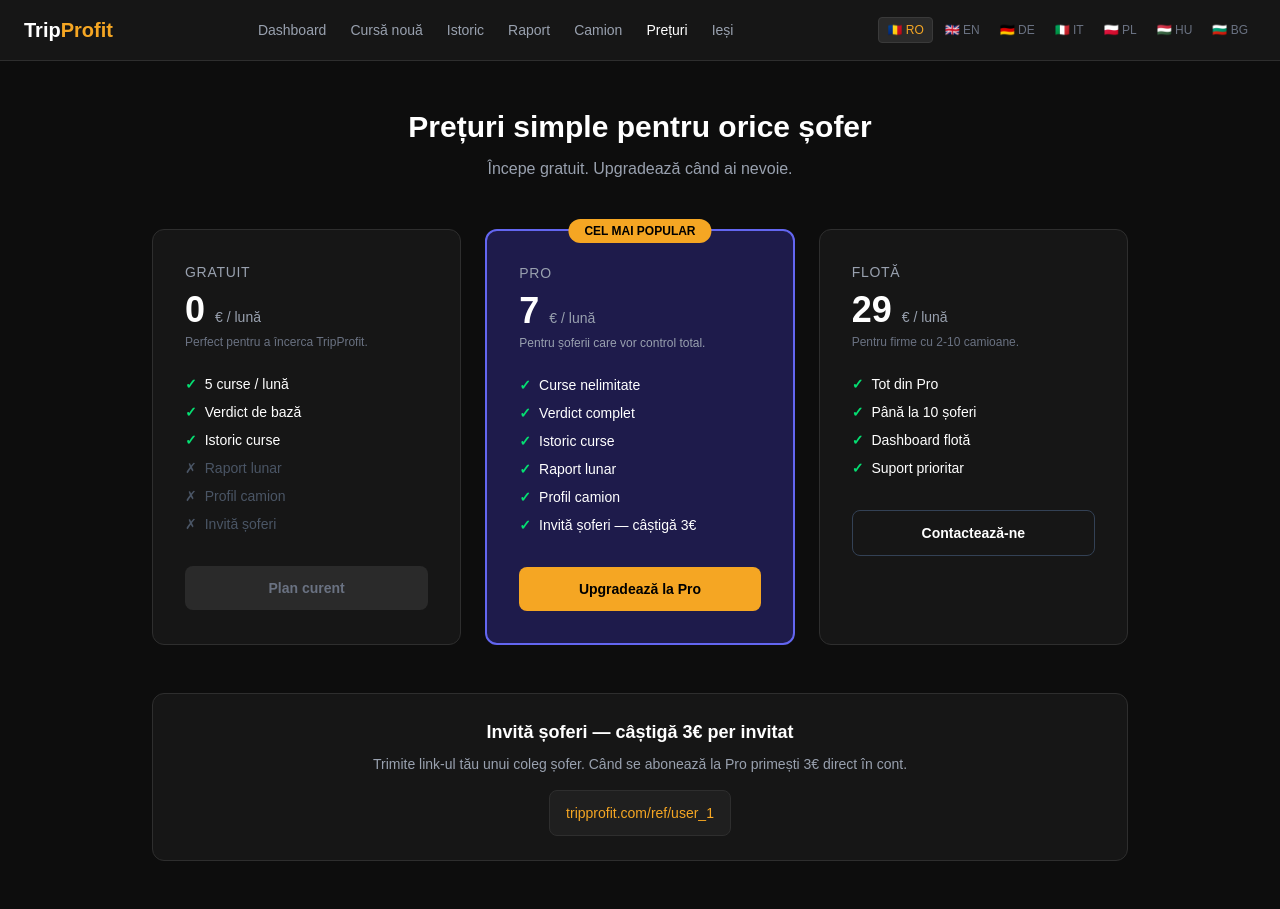
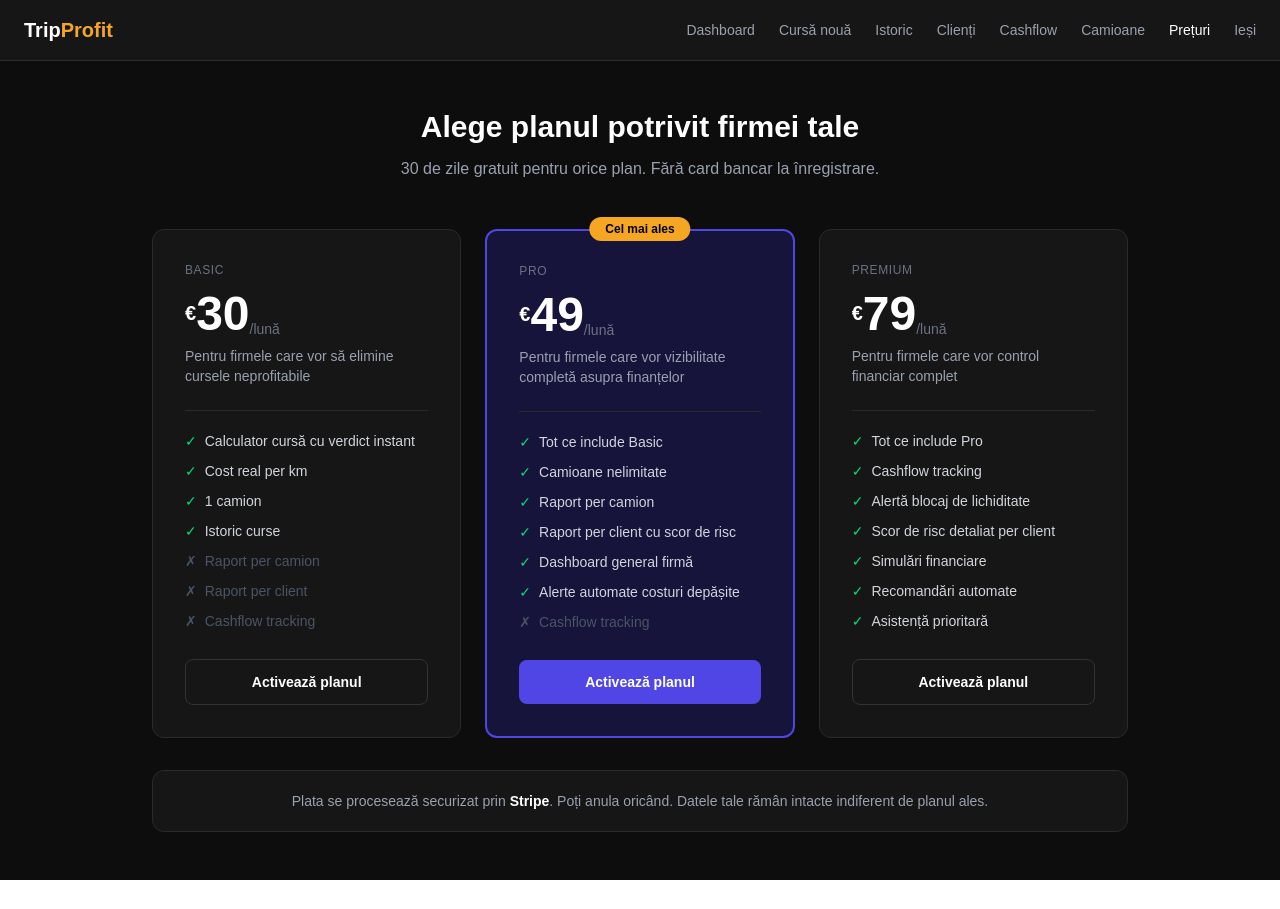
Before and after one commit to GabrielaH19/saas-boilerplate, a Next.js app: page /pricing in a window 1280 px wide. After the commit the page ends 880 px from the top, so only its background shows below. Built offline with nearby package versions, Linux system fonts and the light colour scheme; no server answers; the database is empty; sample sign-in values are in the browser's storage.

Commit message:
Add Stripe pricing page with checkout

```diff
--- a/app/pricing/page.tsx
+++ b/app/pricing/page.tsx
@@ -6,14 +6,12 @@ import { auth, db } from "../lib/firebase";
 import { onAuthStateChanged, signOut } from "firebase/auth";
 import { doc, getDoc } from "firebase/firestore";
 import Link from "next/link";
-import { useLang } from "../lib/LanguageContext";
-import LangSwitcher from "../lib/LangSwitcher";
 
 export default function PricingPage() {
   const [user, setUser] = useState<any>(null);
   const [currentPlan, setCurrentPlan] = useState("free");
+  const [loading, setLoading] = useState<string | null>(null);
   const router = useRouter();
-  const { tr } = useLang();
 
   useEffect(() => {
     const unsub = onAuthStateChanged(auth, async (u) => {
@@ -25,93 +23,133 @@ export default function PricingPage() {
     return () => unsub();
   }, []);
 
+  const handleCheckout = async (plan: string) => {
+    if (!user) return;
+    setLoading(plan);
+    try {
+      const res = await fetch("/api/checkout", {
+        method: "POST",
+        headers: { "Content-Type": "application/json" },
+        body: JSON.stringify({
+          plan,
+          userId: user.uid,
+          email: user.email,
+        }),
+      });
+      const data = await res.json();
+      if (data.url) {
+        window.location.href = data.url;
+      } else {
+        alert("Eroare la procesarea plății. Încearcă din nou.");
+      }
+    } catch (e) {
+      alert("Eroare la procesarea plății. Încearcă din nou.");
+    }
+    setLoading(null);
+  };
+
   const handleLogout = async () => {
     await signOut(auth);
     router.push("/login");
   };
+
+  const plans = [
+    {
+      id: "basic",
+      name: "Basic",
+      price: 30,
+      desc: "Pentru firmele care vor să elimine cursele neprofitabile",
+      features: ["Calculator cursă cu verdict instant", "Cost real per km", "1 camion", "Istoric curse"],
+      missing: ["Raport per camion", "Raport per client", "Cashflow tracking"],
+      highlight: false,
+    },
+    {
+      id: "pro",
+      name: "Pro",
+      price: 49,
+      desc: "Pentru firmele care vor vizibilitate completă asupra finanțelor",
+      features: ["Tot ce include Basic", "Camioane nelimitate", "Raport per camion", "Raport per client cu scor de risc", "Dashboard general firmă", "Alerte automate costuri depășite"],
+      missing: ["Cashflow tracking"],
+      highlight: true,
+    },
+    {
+      id: "premium",
+      name: "Premium",
+      price: 79,
+      desc: "Pentru firmele care vor control financiar complet",
+      features: ["Tot ce include Pro", "Cashflow tracking", "Alertă blocaj de lichiditate", "Scor de risc detaliat per client", "Simulări financiare", "Recomandări automate", "Asistență prioritară"],
+      missing: [],
+      highlight: false,
+    },
+  ];
 
   return (
     <div className="min-h-screen bg-[#0d0d0d] text-white">
       <nav className="bg-[#161616] border-b border-[#2e2e2e] px-6 py-4 flex items-center justify-between">
         <h1 className="text-xl font-bold">Trip<span className="text-[#f5a623]">Profit</span></h1>
         <div className="flex items-center gap-6 text-sm text-gray-400">
-          <Link href="/dashboard" className="hover:text-white">{tr.dashboard}</Link>
-          <Link href="/trip/new" className="hover:text-white">{tr.newTrip}</Link>
-          <Link href="/history" className="hover:text-white">{tr.history}</Link>
-          <Link href="/report" className="hover:text-white">{tr.report}</Link>
-          <Link href="/truck" className="hover:text-white">{tr.truck}</Link>
-          <Link href="/pricing" className="text-white">{tr.pricingNav}</Link>
-          <button onClick={handleLogout} className="hover:text-white">{tr.logout}</button>
+          <Link href="/dashboard" className="hover:text-white">Dashboard</Link>
+          <Link href="/trip/new" className="hover:text-white">Cursă nouă</Link>
+          <Link href="/history" className="hover:text-white">Istoric</Link>
+          <Link href="/clients" className="hover:text-white">Clienți</Link>
+          <Link href="/cashflow" className="hover:text-white">Cashflow</Link>
+          <Link href="/truck" className="hover:text-white">Camioane</Link>
+          <Link href="/pricing" className="text-white">Prețuri</Link>
+          <button onClick={handleLogout} className="hover:text-white">Ieși</button>
         </div>
-        <LangSwitcher />
       </nav>
 
       <div className="max-w-5xl mx-auto px-6 py-12">
         <div className="text-center mb-12">
-          <h2 className="text-3xl font-bold mb-3">{tr.pricingTitle}</h2>
-          <p className="text-gray-400">{tr.pricingSub}</p>
+          <h2 className="text-3xl font-bold mb-3">Alege planul potrivit firmei tale</h2>
+          <p className="text-gray-400">30 de zile gratuit pentru orice plan. Fără card bancar la înregistrare.</p>
+          {currentPlan && currentPlan !== "free" && (
+            <div className="mt-4 inline-block bg-green-900 border border-green-700 text-green-400 text-sm px-4 py-2 rounded-lg">
+              Plan activ: <strong className="capitalize">{currentPlan}</strong>
+            </div>
+          )}
         </div>
 
         <div className="grid grid-cols-3 gap-6">
-          {/* FREE */}
-          <div className="bg-[#161616] border border-[#2e2e2e] rounded-xl p-8 relative">
-            <div className="text-sm text-gray-400 uppercase tracking-wider font-mono mb-2">{tr.pricingFree}</div>
-            <div className="text-4xl font-bold font-mono mb-1">0 <span className="text-sm font-normal text-gray-400">{tr.pricingMonth}</span></div>
-            <p className="text-gray-500 text-xs mb-6">{tr.pricingFreeDesc}</p>
-            <ul className="space-y-2 mb-8">
-              {tr.pricingFreeF.map((f: string, j: number) => (
-                <li key={j} className="flex items-center gap-2 text-sm"><span className="text-green-400 font-bold">✓</span>{f}</li>
-              ))}
-              {tr.pricingFreeNo.map((f: string, j: number) => (
-                <li key={j} className="flex items-center gap-2 text-sm text-gray-600"><span>✗</span>{f}</li>
-              ))}
-            </ul>
-            <button disabled className="w-full py-3 rounded-lg font-semibold text-sm bg-[#2a2a2a] text-gray-500 cursor-not-allowed">
-              {currentPlan === "free" ? tr.pricingCurrent : tr.pricingFree}
-            </button>
-          </div>
-
-          {/* PRO */}
-          <div className="bg-[#1e1b4b] border-2 border-[#6366f1] rounded-xl p-8 relative">
-            <div className="absolute -top-3 left-1/2 -translate-x-1/2 bg-[#f5a623] text-black text-xs font-bold px-4 py-1 rounded-full whitespace-nowrap">{tr.pricingPopular}</div>
-            <div className="text-sm text-gray-400 uppercase tracking-wider font-mono mb-2">{tr.pricingPro}</div>
-            <div className="text-4xl font-bold font-mono mb-1">7 <span className="text-sm font-normal text-gray-400">{tr.pricingMonth}</span></div>
-            <p className="text-gray-400 text-xs mb-6">{tr.pricingProDesc}</p>
-            <ul className="space-y-2 mb-8">
-              {tr.pricingProF.map((f: string, j: number) => (
-                <li key={j} className="flex items-center gap-2 text-sm"><span className="text-green-400 font-bold">✓</span>{f}</li>
-              ))}
-            </ul>
-            <button disabled={currentPlan === "pro"}
-              className={`w-full py-3 rounded-lg font-semibold text-sm transition ${currentPlan === "pro" ? "bg-[#2a2a2a] text-gray-500 cursor-not-allowed" : "bg-[#f5a623] text-black hover:bg-[#e8951a]"}`}>
-              {currentPlan === "pro" ? tr.pricingCurrent : tr.pricingUpgrade}
-            </button>
-          </div>
-
-          {/* FLEET */}
-          <div className="bg-[#161616] border border-[#2e2e2e] rounded-xl p-8 relative">
-            <div className="text-sm text-gray-400 uppercase tracking-wider font-mono mb-2">{tr.pricingFleet}</div>
-            <div className="text-4xl font-bold font-mono mb-1">29 <span className="text-sm font-normal text-gray-400">{tr.pricingMonth}</span></div>
-            <p className="text-gray-500 text-xs mb-6">{tr.pricingFleetDesc}</p>
-            <ul className="space-y-2 mb-8">
-              {tr.pricingFleetF.map((f: string, j: number) => (
-                <li key={j} className="flex items-center gap-2 text-sm"><span className="text-green-400 font-bold">✓</span>{f}</li>
-              ))}
-            </ul>
-            <a href="mailto:tripprofit.contact@gmail.com"
-              className="w-full py-3 rounded-lg font-semibold text-sm border border-[#334155] text-white hover:bg-[#1e293b] transition block text-center">
-              {tr.pricingContact}
-            </a>
-          </div>
+          {plans.map((plan) => (
+            <div key={plan.id} className={`rounded-xl p-8 relative ${plan.highlight ? "bg-[#16143a] border-2 border-[#4f46e5]" : "bg-[#161616] border border-[#2a2a2a]"}`}>
+              {plan.highlight && (
+                <div className="absolute -top-3.5 left-1/2 -translate-x-1/2 bg-[#f5a623] text-black text-xs font-semibold px-4 py-1 rounded-full whitespace-nowrap">
+                  Cel mai ales
+                </div>
+              )}
+              <div className="text-xs text-gray-500 uppercase tracking-wider mb-3">{plan.name}</div>
+              <div className="text-5xl font-semibold text-white mb-1">
+                <sup className="text-xl">€</sup>{plan.price}<sub className="text-sm font-normal text-gray-500">/lună</sub>
+              </div>
+              <div className="text-sm text-gray-400 mb-6 mt-2">{plan.desc}</div>
+              <div className="border-t border-[#2a2a2a] pt-5 mb-7 space-y-2.5">
+                {plan.features.map((f) => (
+                  <div key={f} className="flex gap-2 text-sm text-gray-300"><span className="text-green-400">✓</span>{f}</div>
+                ))}
+                {plan.missing.map((f) => (
+                  <div key={f} className="flex gap-2 text-sm text-gray-600"><span>✗</span>{f}</div>
+                ))}
+              </div>
+              {currentPlan === plan.id ? (
+                <button disabled className="w-full py-3 rounded-lg text-sm font-semibold bg-[#2a2a2a] text-gray-500 cursor-not-allowed">
+                  Plan activ
+                </button>
+              ) : (
+                <button
+                  onClick={() => handleCheckout(plan.id)}
+                  disabled={loading === plan.id}
+                  className={`w-full py-3 rounded-lg text-sm font-semibold transition disabled:opacity-50 ${plan.highlight ? "bg-[#4f46e5] text-white hover:bg-[#4338ca]" : "border border-[#333] text-white hover:bg-[#1e1e1e]"}`}
+                >
+                  {loading === plan.id ? "Se procesează..." : "Activează planul"}
+                </button>
+              )}
+            </div>
+          ))}
         </div>
 
-        {/* REFERRAL */}
-        <div className="mt-12 bg-[#161616] border border-[#2e2e2e] rounded-xl p-6 text-center">
-          <h3 className="text-lg font-bold mb-2">{tr.pricingRefTitle}</h3>
-          <p className="text-gray-400 text-sm mb-4">{tr.pricingRefSub}</p>
-          <div className="bg-[#1f1f1f] border border-[#2e2e2e] rounded-lg px-4 py-3 font-mono text-sm text-[#f5a623] inline-block">
-            tripprofit.com/ref/{user?.uid?.slice(0, 8)}
-          </div>
+        <div className="mt-8 bg-[#161616] border border-[#2a2a2a] rounded-xl p-5 text-center text-sm text-gray-400">
+          Plata se procesează securizat prin <strong className="text-white">Stripe</strong>. Poți anula oricând. Datele tale rămân intacte indiferent de planul ales.
         </div>
       </div>
     </div>
```
